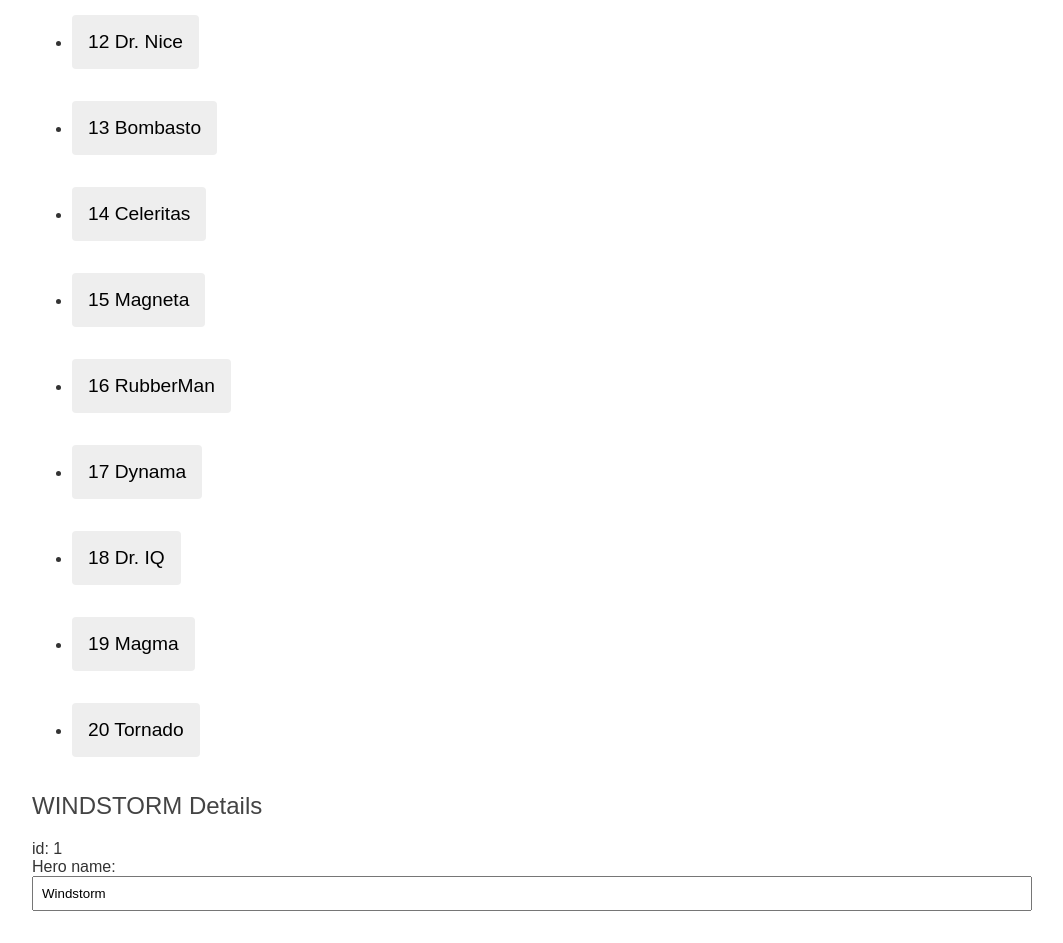
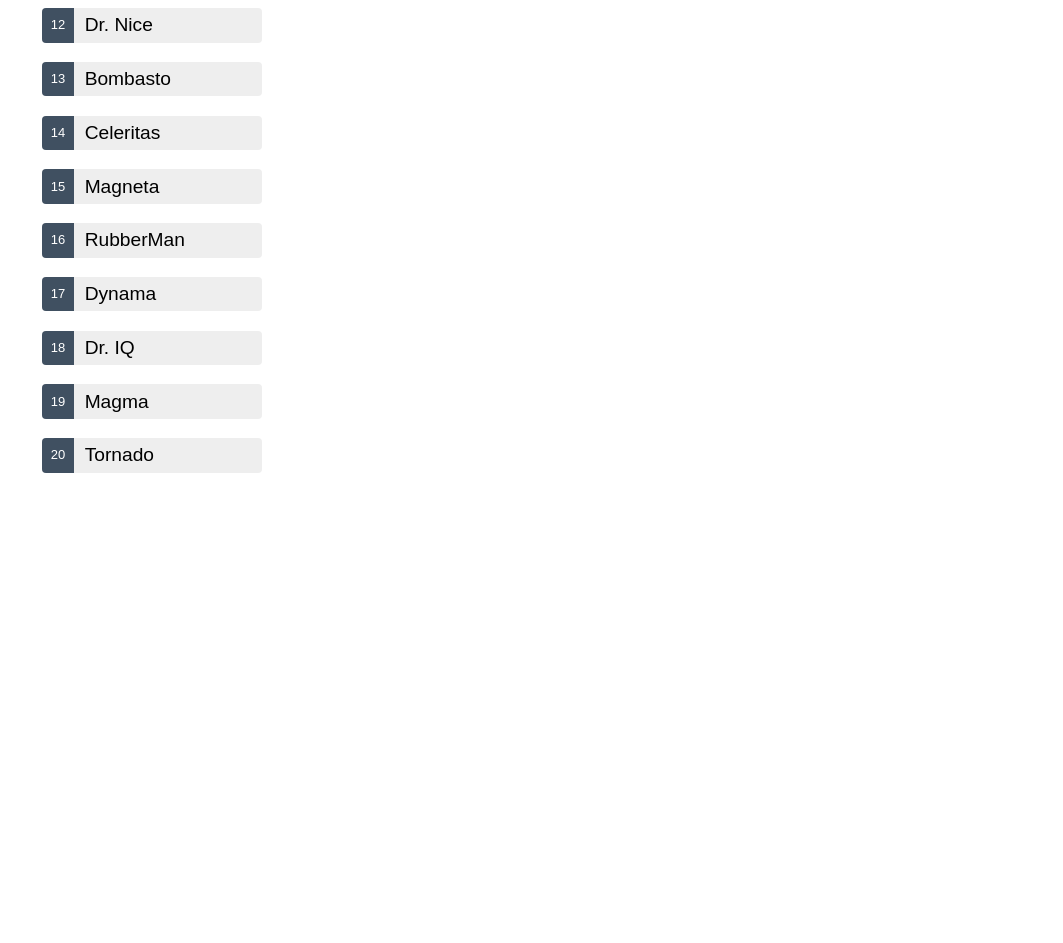
Before and after one commit to yoneshinzato/angular-updated-tour-of-heroes, an Angular app: page / in a window 1280 px wide. Shown: the part 180-1123 px from the top of the page, without its empty margins (108-1171 px from the left). After the commit the page ends 800 px from the top, so only its background shows below. Built offline with nearby package versions, Linux system fonts and the light colour scheme.

Commit message:
details page and selecting a hero

```diff
--- a/src/app/heroes/heroes.component.css
+++ b/src/app/heroes/heroes.component.css
@@ -0,0 +1,66 @@
+/* HeroesComponent's private CSS styles */
+.heroes {
+  margin: 0 0 2em 0;
+  list-style-type: none;
+  padding: 0;
+  width: 15em;
+}
+
+.heroes li {
+  display: flex;
+}
+
+.heroes button {
+  flex: 1;
+  cursor: pointer;
+  position: relative;
+  left: 0;
+  background-color: #eee;
+  margin: 0.5em;
+  padding: 0;
+  border-radius: 4px;
+  display: flex;
+  align-items: stretch;
+  height: 1.8em;
+}
+
+.heroes button:hover {
+  color: #2c3a41;
+  background-color: #e6e6e6;
+  left: 0.1em;
+}
+
+.heroes button:active {
+  background-color: #525252;
+  color: #fafafa;
+}
+
+.heroes button.selected {
+  background-color: black;
+  color: white;
+}
+
+.heroes button.selected:hover {
+  background-color: #505050;
+  color: white;
+}
+
+.heroes button.selected:active {
+  background-color: black;
+  color: white;
+}
+
+.heroes .badge {
+  display: inline-block;
+  font-size: small;
+  color: white;
+  padding: 0.8em 0.7em 0 0.7em;
+  background-color: #405061;
+  line-height: 1em;
+  margin-right: 0.8em;
+  border-radius: 4px 0 0 4px;
+}
+
+.heroes .name {
+  align-self: center;
+}
--- a/src/app/heroes/heroes.component.html
+++ b/src/app/heroes/heroes.component.html
@@ -2,18 +2,25 @@
 
 <ul class="heroes">
   <li *ngFor="let hero of heroes">
-    <button>
+    <button (click)="onSelect(hero)"
+    [class.selected]="hero === selectedHero"
+    >
       <span class="badge">{{ hero.id }} </span>
       <span class="name">{{ hero.name }}</span>
     </button>
   </li>
 </ul>
 
-<h2>{{ hero.name | uppercase }} Details</h2>
-
-<div><span>id: </span>{{ hero.id }}</div>
-
-<div>
-  <label for="name">Hero name: </label>
-  <input type="text" id="name" [(ngModel)]="hero.name" placeholder="name" />
+<div *ngIf="selectedHero">
+  <h2>{{ selectedHero.name | uppercase }} Details</h2>
+  <div>id: {{ selectedHero.id }}</div>
+  <div>
+    <label for="hero-name">Hero name: </label>
+    <input
+      type="text"
+      id="hero-name"
+      [(ngModel)]="selectedHero.name"
+      placeholder="name"
+    />
+  </div>
 </div>
--- a/src/app/heroes/heroes.component.ts
+++ b/src/app/heroes/heroes.component.ts
@@ -5,12 +5,17 @@
 @Component({
   selector: 'app-heroes',
   templateUrl: './heroes.component.html',
-  styleUrls: ['./heroes.component.css']
+  styleUrls: ['./heroes.component.css'],
 })
 export class HeroesComponent {
   hero: Hero = {
     id: 1,
-    name: 'Windstorm'
+    name: 'Windstorm',
+  };
+  heroes = HEROES;
+  selectedHero?: Hero;
+
+  onSelect(hero: Hero): void {
+    this.selectedHero = hero;
   }
-  heroes = HEROES
 }
```
